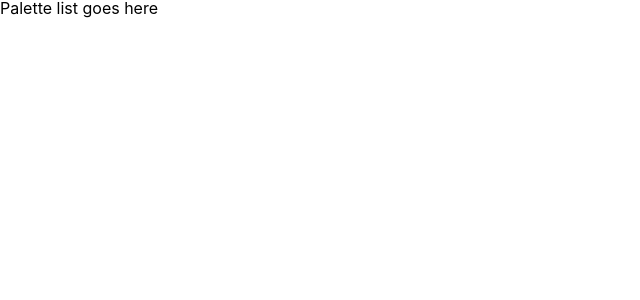
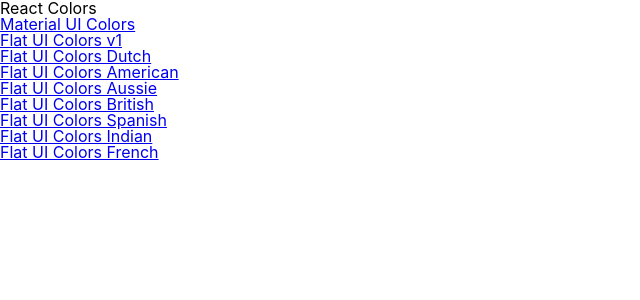
Before and after one commit to THEWhiteArrow/react-color-app, a React (Create React App) app: page / in a window 1280 px wide. Shown: the top 300 px of the page, without its empty margins (0-640 px from the left). Built offline with nearby package versions, Linux system fonts and the light colour scheme.

Commit message:
add: palette links

```diff
--- a/src/App.js
+++ b/src/App.js
@@ -1,8 +1,9 @@
 import React, { Component } from "react";
 import { Route } from 'react-router-dom';
 import { Routes } from "react-router-dom";
-import Sth from "./Sth";
 import PaletteWithProps from "./PalleteWithProps";
+import PaletteList from "./PaletteList";
+import seedColors from "./seedColors";
 
 class App extends Component {
 
@@ -10,7 +11,7 @@
     return (
 
       <Routes>
-        <Route exact path="/" element={<h1>Palette list goes here</h1>} />
+        <Route exact path="/" element={<PaletteList palettes={seedColors} />} />
         <Route path="/palette/:id" element={<PaletteWithProps />} />
       </Routes>
     );
--- a/src/Navbar.js
+++ b/src/Navbar.js
@@ -3,6 +3,7 @@
 import CloseIcon from '@mui/icons-material/Close';
 import 'rc-slider/assets/index.css';
 import Slider from 'rc-slider';
+import { Link } from 'react-router-dom';
 import './Navbar.css'
 
 
@@ -29,7 +30,7 @@
         return (
             <header className='Navbar'>
                 <div className='logo'>
-                    <a href="#">reactcolorpicker</a>
+                    <Link to="/">React color picker</Link>
                 </div>
                 <div className='slider-container'>
                     <span>Level: {level}</span>
--- /dev/null
+++ b/src/PaletteList.js
@@ -0,0 +1,22 @@
+import React, { Component } from 'react'
+import { Link } from 'react-router-dom'
+
+export default class PaletteList extends Component {
+    constructor(props) {
+        super(props)
+    }
+
+    render() {
+        const { palettes } = this.props
+        return (
+            <div className='PaletteList'>
+                <h1>React Colors</h1>
+                {palettes.map(palette => (
+                    <p>
+                        <Link to={`/palette/${palette.id}`} >{palette.paletteName}</Link>
+                    </p>
+                ))}
+            </div>
+        )
+    }
+}
--- a/src/Sth.js
+++ /dev/null
@@ -1,14 +0,0 @@
-import React, { Component } from 'react'
-
-export default class Sth extends Component {
-    constructor(props) {
-        super(props)
-        console.log(props)
-    }
-
-    render() {
-        return (
-            <div>Sth:{JSON.stringify(this.props)}</div>
-        )
-    }
-}
```
